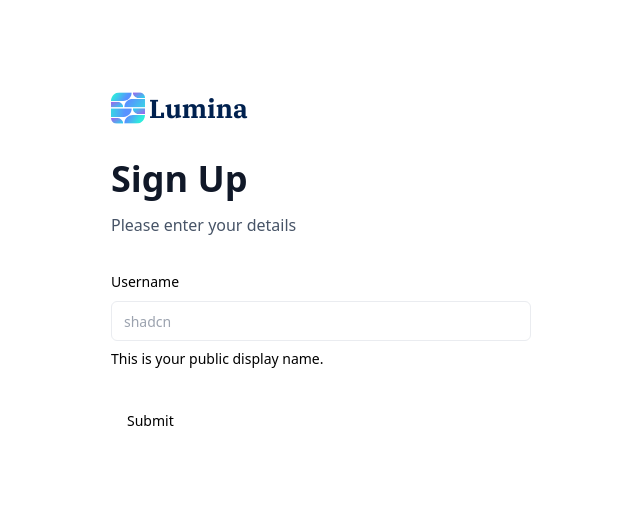
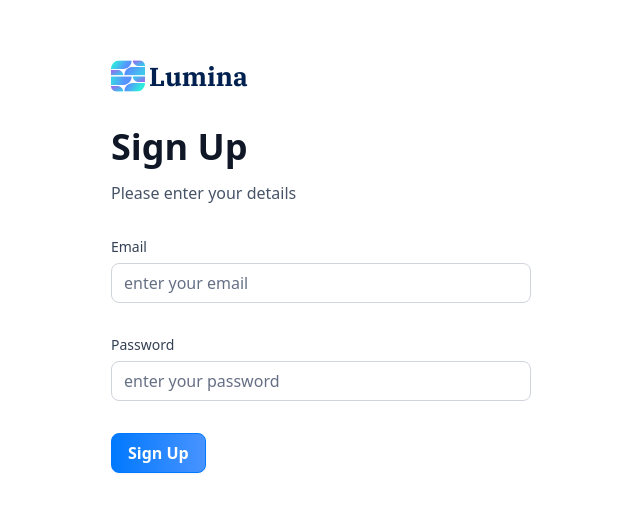
Before and after one commit to myplancash/lumina-banking-app, a Next.js app: page /sign-up in a window 1280 px wide. Shown: the part 134-646 px from the top of the page, without its empty margins (319-959 px from the left). Built offline with nearby package versions, Linux system fonts and the light colour scheme.

Commit message:
chore: Refactor sign-in and sign-up pages, update dependencies, and implement complete layout

```diff
--- a/app/(auth)/sign-in/page.tsx
+++ b/app/(auth)/sign-in/page.tsx
@@ -4,7 +4,7 @@
 const SignIn = () => {
   return (
     <section className='flex-center size-full max-sm:px-6'>
-      <AuthForm type='Sign In' />
+      <AuthForm type='sign-in' />
     </section>
   )
 }
--- a/app/(auth)/sign-up/page.tsx
+++ b/app/(auth)/sign-up/page.tsx
@@ -4,7 +4,7 @@
 const SignUp = () => {
   return (
     <section className='flex-center size-full max-sm:px-6'>
-      <AuthForm type='Sign Up' />
+      <AuthForm type='sign-up' />
     </section>
   )
 }
--- a/components/AuthForm.tsx
+++ b/components/AuthForm.tsx
@@ -17,29 +17,29 @@
   FormMessage,
 } from "@/components/ui/form"
 import { Input } from "@/components/ui/input"
-
-const formSchema = z.object({
-  username: z.string().min(2, {
-    message: "Username must be at least 2 characters.",
-  }),
-})
-
+import CustomInput from './CustomInput'
+import { authFormSchema } from '@/lib/utils'
+import { Loader2 } from 'lucide-react'
 
 const AuthForm = ({type}: {type: string}) => {
   const [user, setUser] = useState(null)
+  const [isLoading, setIsLoading] = useState(false)
 
-  const form = useForm<z.infer<typeof formSchema>>({
-    resolver: zodResolver(formSchema),
+  const form = useForm<z.infer<typeof authFormSchema>>({
+    resolver: zodResolver(authFormSchema),
     defaultValues: {
-      username: "",
+      email: "",
+      password: "",
     },
   })
 
   // 2. Define a submit handler.
-  function onSubmit(values: z.infer<typeof formSchema>) {
+  function onSubmit(values: z.infer<typeof authFormSchema>) {
     // Do something with the form values.
     // ✅ This will be type-safe and validated.
+    setIsLoading(true)
     console.log(values)
+    setIsLoading(false)
   }
 
 
@@ -74,23 +74,31 @@
         <>
           <Form {...form}>
             <form onSubmit={form.handleSubmit(onSubmit)} className="space-y-8">
-              <FormField
-                control={form.control}
-                name="username"
-                render={({ field }) => (
-                  <FormItem>
-                    <FormLabel>Username</FormLabel>
-                    <FormControl>
-                      <Input placeholder="shadcn" {...field} />
-                    </FormControl>
-                    <FormDescription>
-                      This is your public display name.
-                    </FormDescription>
-                    <FormMessage />
-                  </FormItem>
-                )}
-              />
-              <Button type="submit">Submit</Button>
+                <CustomInput
+                  control={form.control}
+                  name='email'
+                  label='Email'
+                  placeholder='enter your email'
+                />
+                <CustomInput
+                  control={form.control}
+                  name='password'
+                  label='Password'
+                  placeholder='enter your password'
+                />
+              <Button
+                disabled={isLoading}
+                type="submit"
+                className='form-btn border rounded-lg border-black-1'>
+                {isLoading ? (
+                <>
+                  <Loader2
+                    size={20}
+                    className='animate-spin'
+                  />&nbsp; Loading...
+                </>
+                ) : (type === 'sign-in' ? 'Sign In' : 'Sign Up')}
+              </Button>
             </form>
           </Form>
         </>
--- /dev/null
+++ b/components/CustomInput.tsx
@@ -0,0 +1,42 @@
+import { FormControl, FormField, FormLabel, FormMessage } from './ui/form'
+import { Input } from './ui/input'
+import { Control, FieldPath } from 'react-hook-form';
+import {z} from 'zod'
+import { authFormSchema } from '../lib/utils';
+
+
+interface CustomInput {
+  control: Control<z.infer<typeof authFormSchema>>
+  name: FieldPath<z.infer<typeof authFormSchema>>; // it always know exaclty what fiels to be have
+  label: string;
+  placeholder: string;
+}
+
+const CustomInput = ({ control, name, label, placeholder }: CustomInput) => {
+  return (
+     <FormField
+      control={control}
+      name={name}
+      render={({ field }) => (
+        <div className='form-item'>
+          <FormLabel className='form-label'>{label}</FormLabel>
+          <div className='flex flex-col w-full'>
+            <FormControl>
+              <Input
+                placeholder={placeholder}
+                className='input-class'
+                type={name === 'password' ? 'password' : 'text'}
+                {...field}
+              />
+            </FormControl>
+            <FormMessage
+              className='form-message mt-2'
+            />
+          </div>
+        </div>
+      )}
+    />
+  )
+}
+
+export default CustomInput
--- a/lib/utils.ts
+++ b/lib/utils.ts
@@ -2,6 +2,7 @@
 import { type ClassValue, clsx } from "clsx";
 import qs from "query-string";
 import { twMerge } from "tailwind-merge";
+import { z } from "zod";
 
 export function cn(...inputs: ClassValue[]) {
   return twMerge(clsx(inputs));
@@ -193,3 +194,8 @@
 
   return date > twoDaysAgo ? "Processing" : "Success";
 };
+
+export const authFormSchema = z.object({
+  email: z.string().email(),
+  password: z.string().min(8)
+})
```
